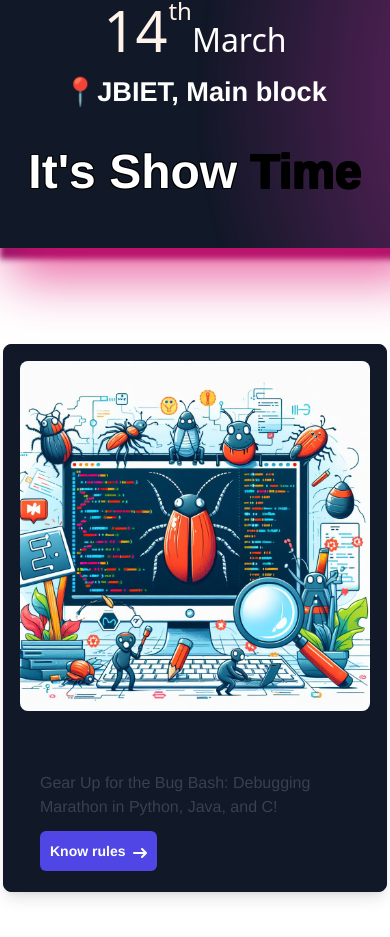
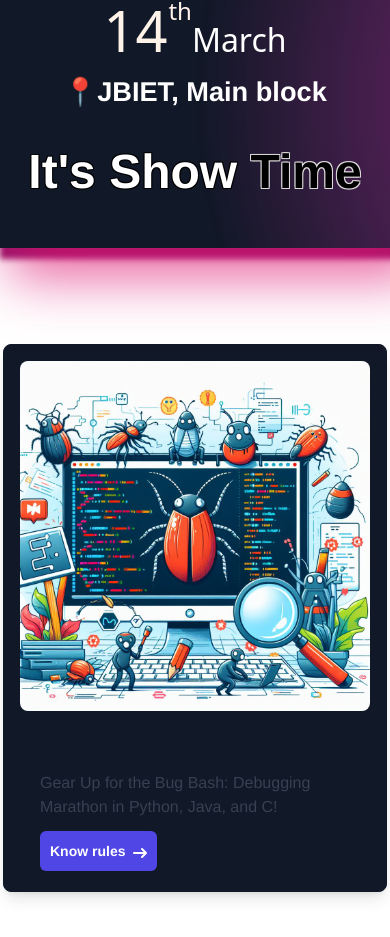
Before and after one commit to SaiShankar93/tech-pulse, a React (Vite) app: page / in a window 390 px wide. Shown: the part 1865-2802 px from the top of the page. Built offline with nearby package versions, Linux system fonts and the light colour scheme.

Commit message:
text shadow

```diff
--- a/src/styles/App.css
+++ b/src/styles/App.css
@@ -123,8 +123,6 @@
   }
   .title > span {
       font-size: 3rem;
-      text-shadow: -1px -1px 0 #000, 1px -1px 0 #000, -1px 1px 0 #000,
-          1px 1px 0 #000;
   }
   .date_container {
       width: fit-content;
```
